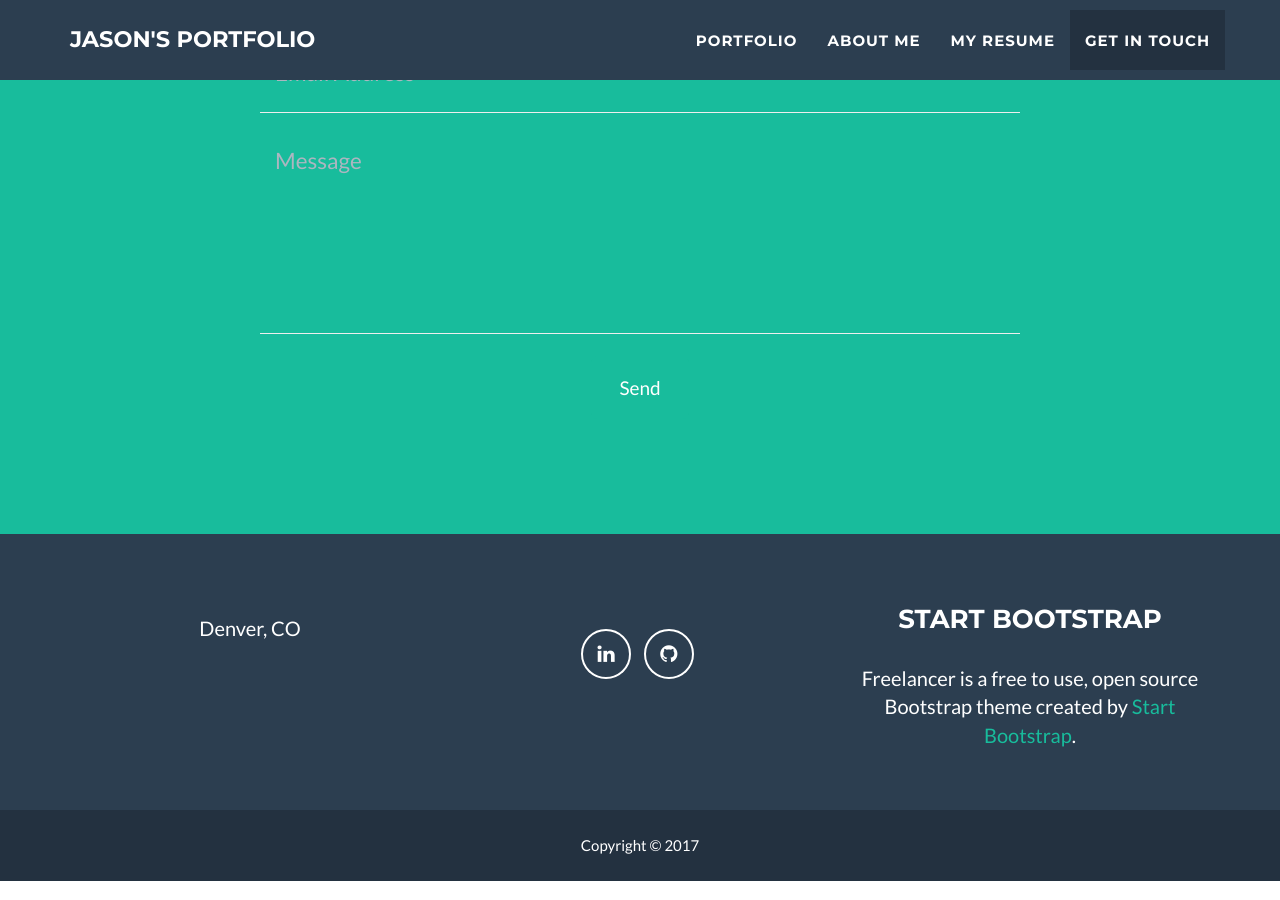
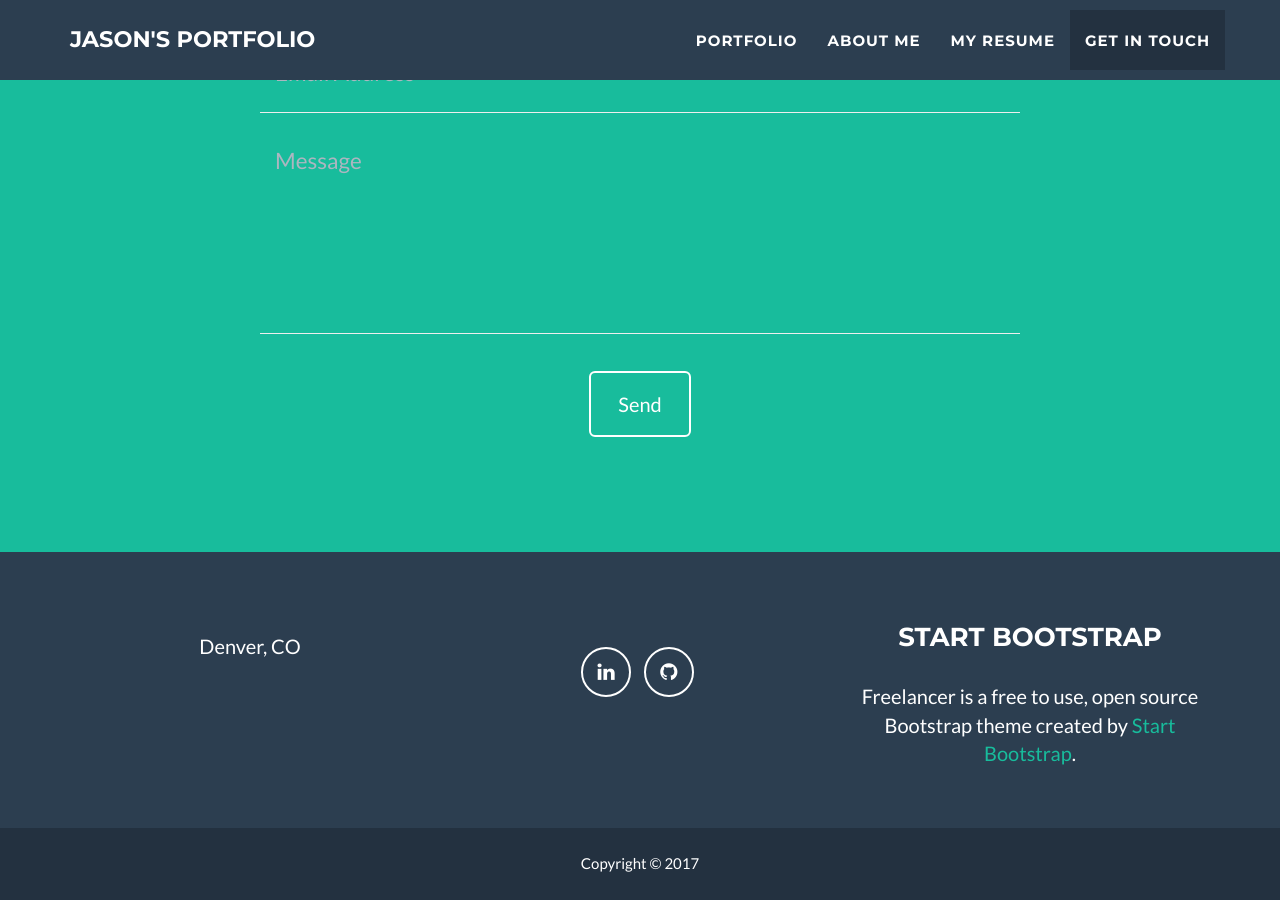
Before and after one commit to jtba/jtba.github.io, a Jekyll site: the page built from index.html, in a window 1280 px wide and 900 px high, scrolled down 3392 px. Built offline with Jekyll 4.4.1, drawn with Linux system fonts in a browser that asks for light colours.

Commit message:
(Update) - Updated the button to be outlined

```diff
--- a/_includes/contact_static.html
+++ b/_includes/contact_static.html
@@ -39,7 +39,7 @@
 					<div id="success"></div>
 					<div class="row">
 						<div class="form-group col-xs-12">
-							<button type="submit" class="btn btn-success btn-lg">Send</button>
+							<button type="submit" class="btn btn-outline btn-lg">Send</button>
 						</div>
 					</div>
 				</form>
```
